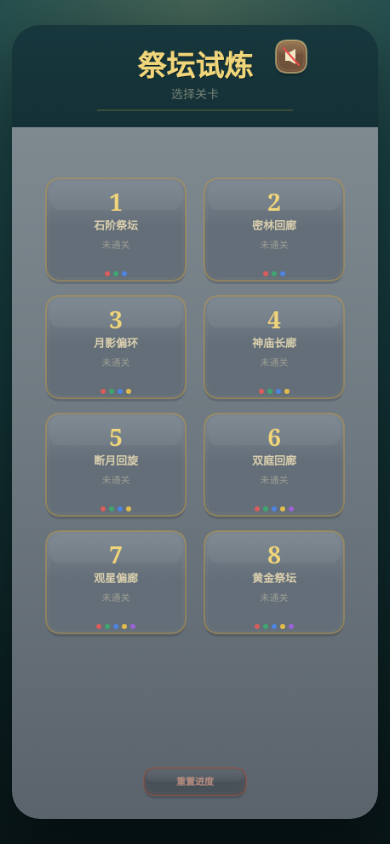
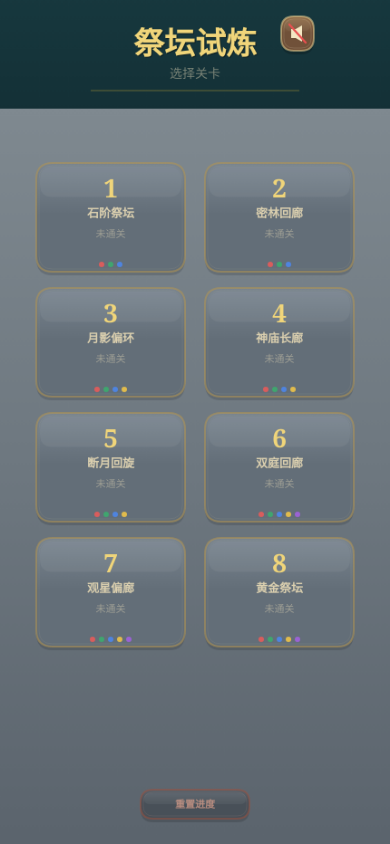
Before and after one commit to syjiangrui/ZUMA, a website built with Vite: page index.html in a window 390 px wide. Built offline with nearby package versions, Linux system fonts and the light colour scheme.

Commit message:
style: fullscreen canvas, drop phone-frame padding and radius
CSS no longer constrains the canvas to a centered 430x932 frame.
Canvas fills 100vw x 100dvh. Rendering will look stretched until
resize() and render() are updated in the next tasks.

```diff
--- a/src/style.css
+++ b/src/style.css
@@ -1,20 +1,5 @@
 :root {
   color-scheme: dark;
-  --bg-top: #1f4b4d;
-  --bg-mid: #133437;
-  --bg-bottom: #081617;
-  --panel: rgba(7, 20, 21, 0.74);
-  --panel-line: rgba(202, 231, 218, 0.12);
-  --text-main: #f7f2df;
-  --text-muted: #adc7bb;
-  --accent: #e8be6a;
-  --shadow: rgba(0, 0, 0, 0.42);
-  /* Combined vertical padding used by .app-shell. Matches the top+bottom
-     rules below so the canvas sizing formula can subtract it from 100dvh. */
-  --shell-pad-top: max(12px, env(safe-area-inset-top, 12px));
-  --shell-pad-bottom: max(12px, env(safe-area-inset-bottom, 12px));
-  --shell-pad-left: max(12px, env(safe-area-inset-left, 12px));
-  --shell-pad-right: max(12px, env(safe-area-inset-right, 12px));
 }
 
 * {
@@ -24,119 +9,30 @@
 html,
 body {
   margin: 0;
-  min-height: 100%;
+  padding: 0;
+  height: 100%;
+  background: #000;
+  overflow: hidden;
+  overscroll-behavior: none;
   font-family: "Trebuchet MS", "Segoe UI", sans-serif;
-  color: var(--text-main);
-  background:
-    radial-gradient(circle at top, rgba(236, 208, 122, 0.18), transparent 28%),
-    linear-gradient(180deg, var(--bg-top) 0%, var(--bg-mid) 46%, var(--bg-bottom) 100%);
-}
-
-body {
-  overflow: hidden;
+  color: #f7f2df;
 }
 
 .app-shell {
-  min-height: 100vh;
-  min-height: 100dvh;
-  /* HUD is drawn on the canvas itself (the DOM .hud is inline-hidden), so the
-     shell is a single-cell flex column whose sole job is to pad for the safe
-     area and center the canvas. Using grid with grid-template-rows: auto 1fr
-     previously reserved a phantom row for the hidden HUD. */
-  display: flex;
-  flex-direction: column;
-  padding:
-    var(--shell-pad-top)
-    var(--shell-pad-right)
-    var(--shell-pad-bottom)
-    var(--shell-pad-left);
-}
-
-.hud {
-  width: min(100%, 460px);
-  margin: 0 auto;
-  padding: 14px 16px 12px;
-  border: 1px solid var(--panel-line);
-  border-radius: 20px;
-  background: var(--panel);
-  box-shadow: 0 18px 48px var(--shadow);
-  backdrop-filter: blur(18px);
-}
-
-.eyebrow,
-.status {
   margin: 0;
-  color: var(--text-muted);
-  font-size: 0.82rem;
-  letter-spacing: 0.08em;
-  text-transform: uppercase;
-}
-
-.hud h1 {
-  margin: 6px 0 4px;
-  font-size: 1.65rem;
-  line-height: 1.1;
+  padding: 0;
+  width: 100vw;
+  height: 100dvh;
 }
 
 .game-frame {
-  flex: 1;
-  min-height: 0;
-  display: grid;
-  place-items: center;
+  width: 100%;
+  height: 100%;
 }
 
 #gameCanvas {
   display: block;
-  /* Game world is locked at 430x932 logical pixels (see CLAUDE.md). The CSS
-     below letterboxes that world into whatever the phone actually gives us.
-
-     Sizing rules, `min()` picks the most restrictive:
-       1. 100% of the app-shell's content width — cap on narrow phones.
-       2. Available viewport height minus the shell's vertical padding,
-          converted to width via the 430:932 aspect ratio — cap on tall phones.
-       3. 500px hard ceiling — prevents the canvas growing unreasonably large
-          on tablets / folded foldables. The world still renders at 430x932
-          internally; CSS just scales the backing store up. Touch targets grow
-          proportionally, which is the main quality-of-life win for small
-          screens too.
-
-     The old `(100dvh - 170px)` constant reserved space for a HUD that is now
-     display:none in index.html, so it wasted vertical room on every device.
-     Now the reservation tracks the actual safe-area padding, nothing more. */
-  width: min(
-    100%,
-    calc((100dvh - var(--shell-pad-top) - var(--shell-pad-bottom)) * 430 / 932),
-    500px
-  );
-  aspect-ratio: 430 / 932;
-  border-radius: 28px;
-  box-shadow:
-    0 24px 64px rgba(0, 0, 0, 0.42),
-    inset 0 1px 0 rgba(255, 255, 255, 0.06);
-  background:
-    radial-gradient(circle at top, rgba(249, 227, 147, 0.16), transparent 24%),
-    linear-gradient(180deg, rgba(20, 68, 70, 0.96) 0%, rgba(10, 27, 28, 1) 100%);
+  width: 100vw;
+  height: 100dvh;
   touch-action: none;
 }
-
-/* On screens taller than ~19.5:9 (e.g. folded phones, tablets) the width
-   limit kicks in and vertical breathing room grows. That is intentional —
-   the canvas stays centered and legible rather than stretching to odd
-   proportions. Conversely, on stubbier 16:9 screens the height constraint
-   caps the canvas, leaving small top/bottom gutters — also intentional,
-   since that preserves the visible-head-removal rebase and the tuned chain
-   physics that all assume the 430:932 world. */
-
-@media (min-width: 700px) {
-  /* On larger viewports (tablets in portrait), add a little extra breathing
-     room above the canvas. This must still respect the iOS safe-area inset —
-     overriding with a bare `22px` would clip under the status bar on
-     notched iPads. */
-  :root {
-    --shell-pad-top: max(22px, env(safe-area-inset-top, 22px));
-  }
-
-  .hud h1 {
-    font-size: 1.9rem;
-  }
-}
```
